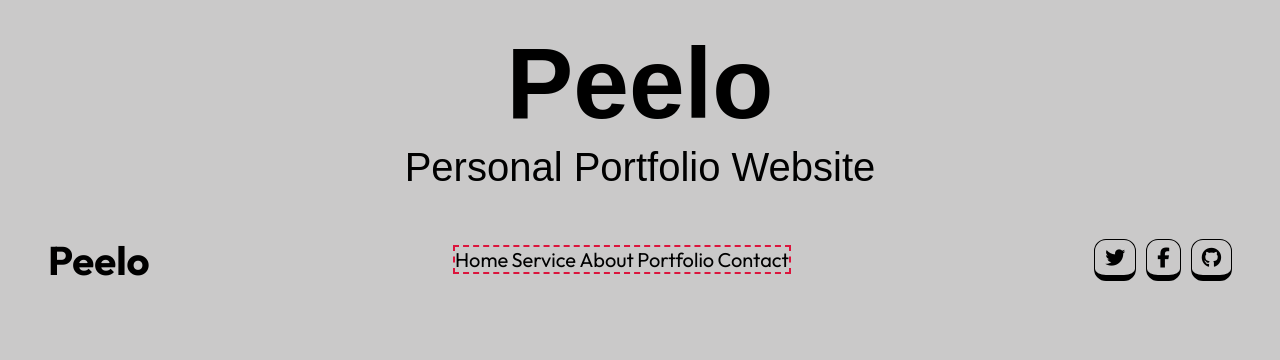
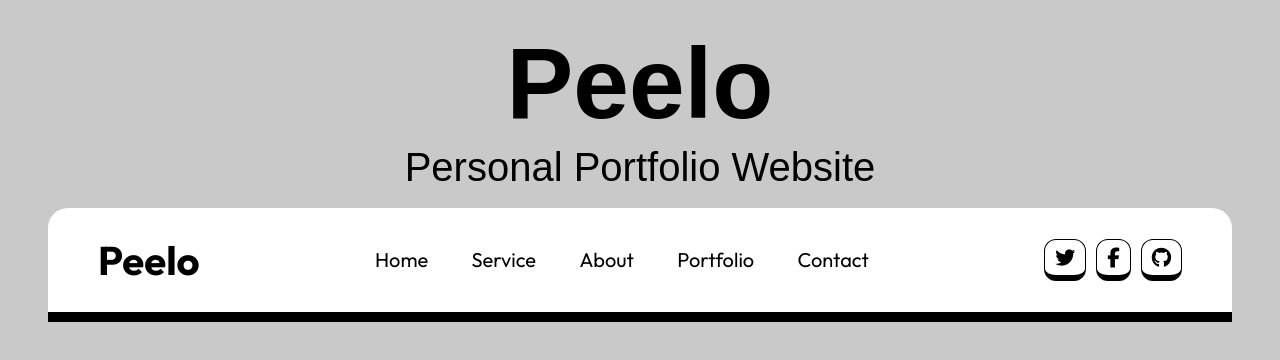
Before and after one commit to kaium44809/peelo-website, a plain HTML site: page index.html in a window 1280 px wide. Drawn offline with Linux system fonts and the light colour scheme; a web font is replaced by a local one.

Commit message:
navigation bad and hr done

```diff
--- a/index.html
+++ b/index.html
@@ -36,6 +36,7 @@
         <p class="icon"><i class="fa-brands fa-github"></i></p>
       </div>
     </div>
+    <hr />
     <!-- navbar section end here -->
   </body>
 </html>
--- a/style.css
+++ b/style.css
@@ -10,9 +10,9 @@
   font-family: "Outfit", sans-serif;
 }
 body {
-  background-color: rgb(202, 201, 201);
   padding-left: 40px;
   padding-right: 40px;
+  background-color: rgb(202, 201, 201);
 }
 /* Heading Part starts here */
 .section-01 > .title-01 {
@@ -32,31 +32,43 @@ body {
 /* Navbar section starts here */
 .nav-01 {
   align-items: center;
+  background-color: white;
   justify-content: space-between;
+  border-top-left-radius: 20px;
+  border-top-right-radius: 20px;
 }
 .nav-02 > a {
+  padding: 20px;
   color: black;
   font-size: 20px;
   text-decoration: none;
 }
 .nav-02 {
   gap: 20px;
-  border: 2px dashed crimson;
 }
 .flex {
   display: flex;
 }
+.border {
+  border: 5px solid black;
+}
 .title-02 {
   font-size: 40px;
+  padding-left: 50px;
 }
 .nav-03 {
+  gap: 10px;
   font-size: 20px;
-  gap: 10px;
+  padding-right: 50px;
 }
 .icon {
-  border: 1px solid black;
   padding: 5px 10px;
   border-radius: 12px;
+  border: 1px solid black;
   border-bottom: 6px solid black;
 }
+hr {
+  margin: 0;
+  border: 5px solid black;
+}
 /* Navbar section end here */
```
